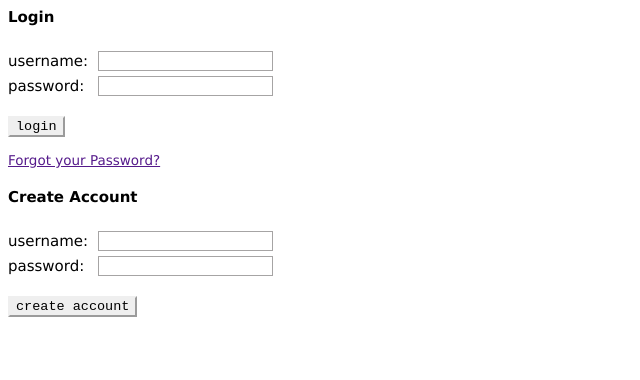
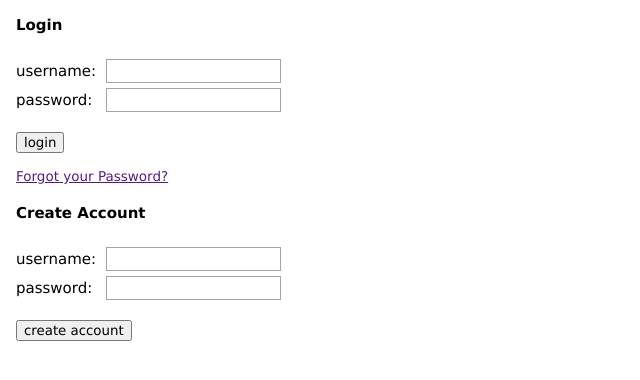
Before and after one commit to logos106/CoderNews, a Next.js app: page /login in a window 1280 px wide. Shown: the top 380 px of the page, without its empty margins (0-640 px from the left). Built offline with nearby package versions, Linux system fonts and the light colour scheme.

Commit message:
login cookie

```diff
--- a/styles/globals.css
+++ b/styles/globals.css
@@ -1,15 +1,15 @@
 * {
-  margin: 0;
+  /* margin: 0;
   padding: 0;
-  border-width: 0px;
-  border-style: initial;
+  border-width: 0px; */
+  /* border-style: initial;
   border-color: initial;
-  border-image: initial;
-  -webkit-font-smoothing: antialiased;
+  border-image: initial; */
+  /* -webkit-font-smoothing: antialiased; */
   font-family: Verdana, Geneva, sans-serif;
-  -webkit-box-sizing: border-box;
-  -moz-box-sizing: border-box;
-  box-sizing: border-box;
+  /* -webkit-box-sizing: border-box; */
+  /* -moz-box-sizing: border-box; */
+  /* box-sizing: border-box; */
 }
 
 table {
--- a/styles/pages/login.module.css
+++ b/styles/pages/login.module.css
@@ -57,7 +57,7 @@
   margin-top: 20px;
 }
 
-.login_submit_btn input {
+/* .login_submit_btn input {
   -webkit-appearance: push-button;
   user-select: none;
   white-space: pre;
@@ -77,11 +77,11 @@
 .login_submit_btn input[type="submit"] {
   font-family: monospace;
   font-size: 13.5px;
-}
+} */
 
-.login_input_item_login_btn input[type="submit"]:active {
+/* .login_input_item_login_btn input[type="submit"]:active {
   border-style: inset;
-}
+} */
 
 .login_input_item_forgot_text {
   font-size: 13.5px;
```
